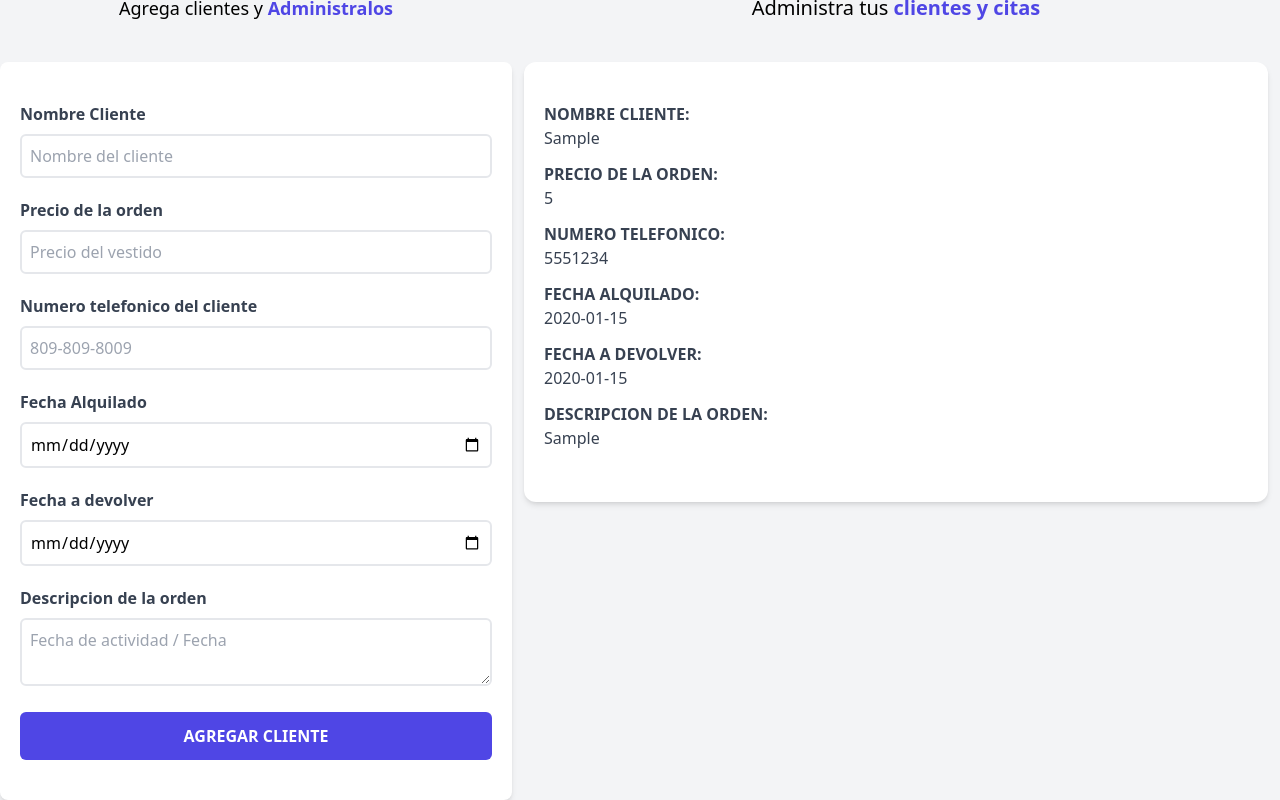
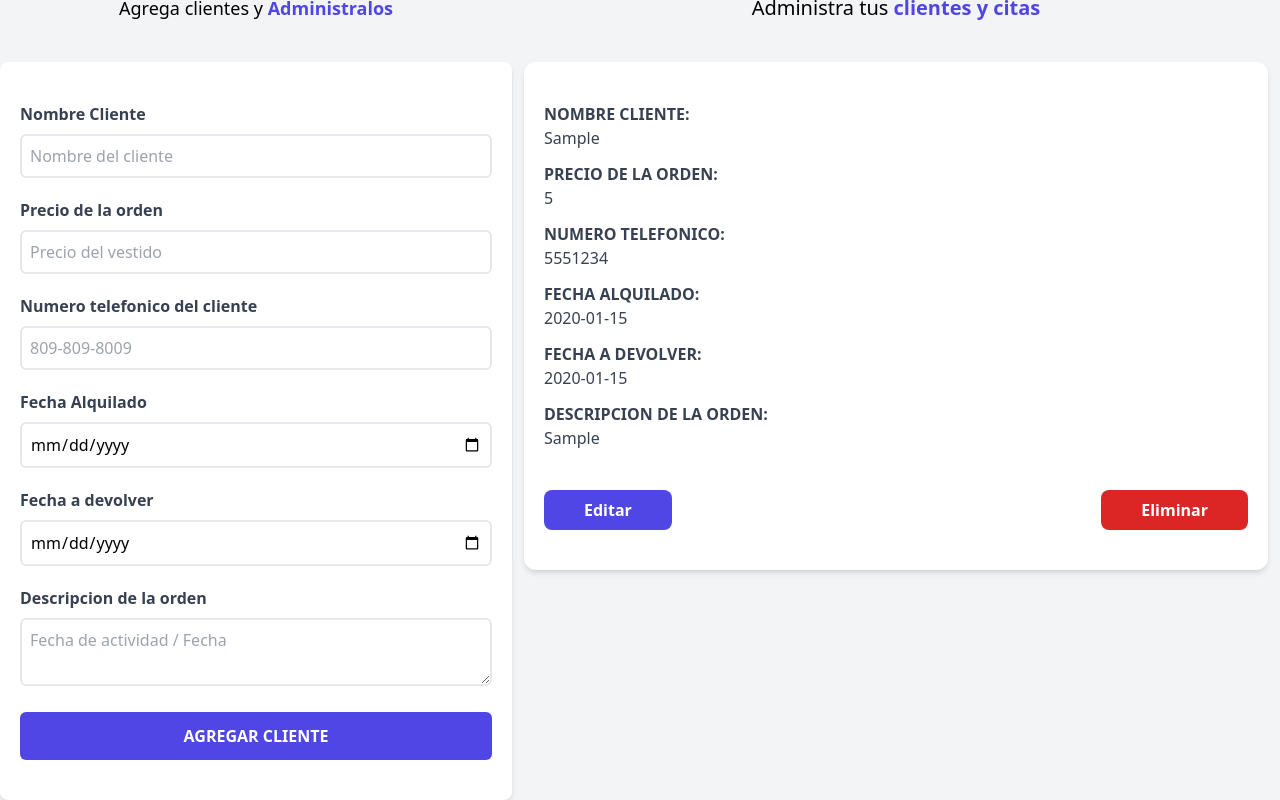
Before and after one commit to liljemery/Seguimiento-de-Cliente, a React (Vite) app: page / in a window 1280 px wide. Both pictures are taken after typing "Sample", "5", "5551234", "2020-01-15", "2020-01-15", "Sample" into the empty fields and a click on the input "Agregar cliente". Shown: the part 218-1018 px from the top of the page. Built offline with nearby package versions, Linux system fonts and the light colour scheme.

Commit message:
form with edit/delete buttons added

```diff
--- a/src/components/Cliente.jsx
+++ b/src/components/Cliente.jsx
@@ -39,6 +39,18 @@
                 {descVestido}
             </span>
         </p>
+        <div className="flex justify-between mt-10">
+            <button type="button"
+            className="py-2 px-10 bg-indigo-600 hover:bg-indigo-700 text-white font-bold rounded-lg"
+            >
+                Editar
+            </button>
+            <button type="button"
+            className="py-2 px-10 bg-red-600 hover:bg-red-700 text-white font-bold rounded-lg"
+            >
+                Eliminar
+            </button>
+        </div>
     </div>
   )
 }
```
